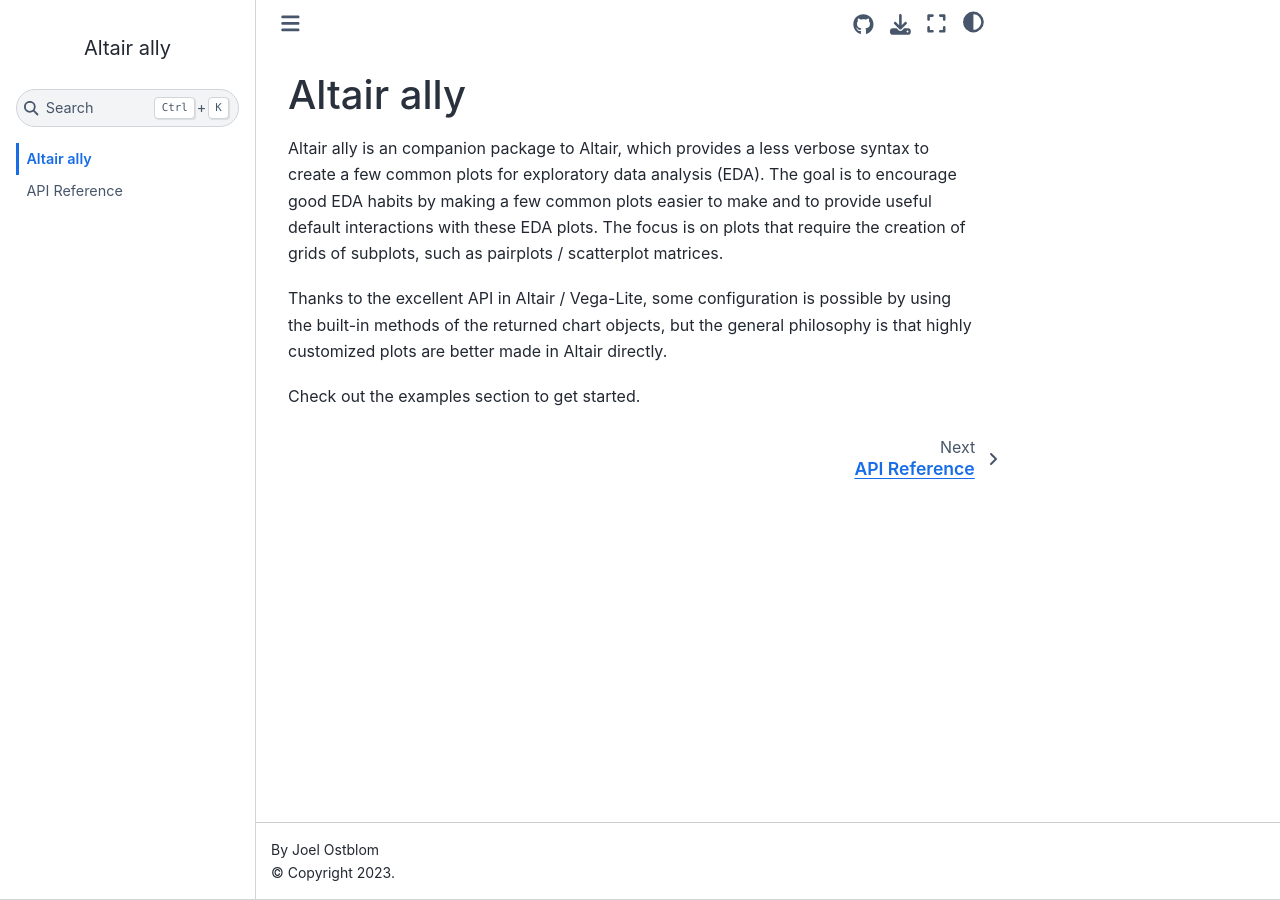
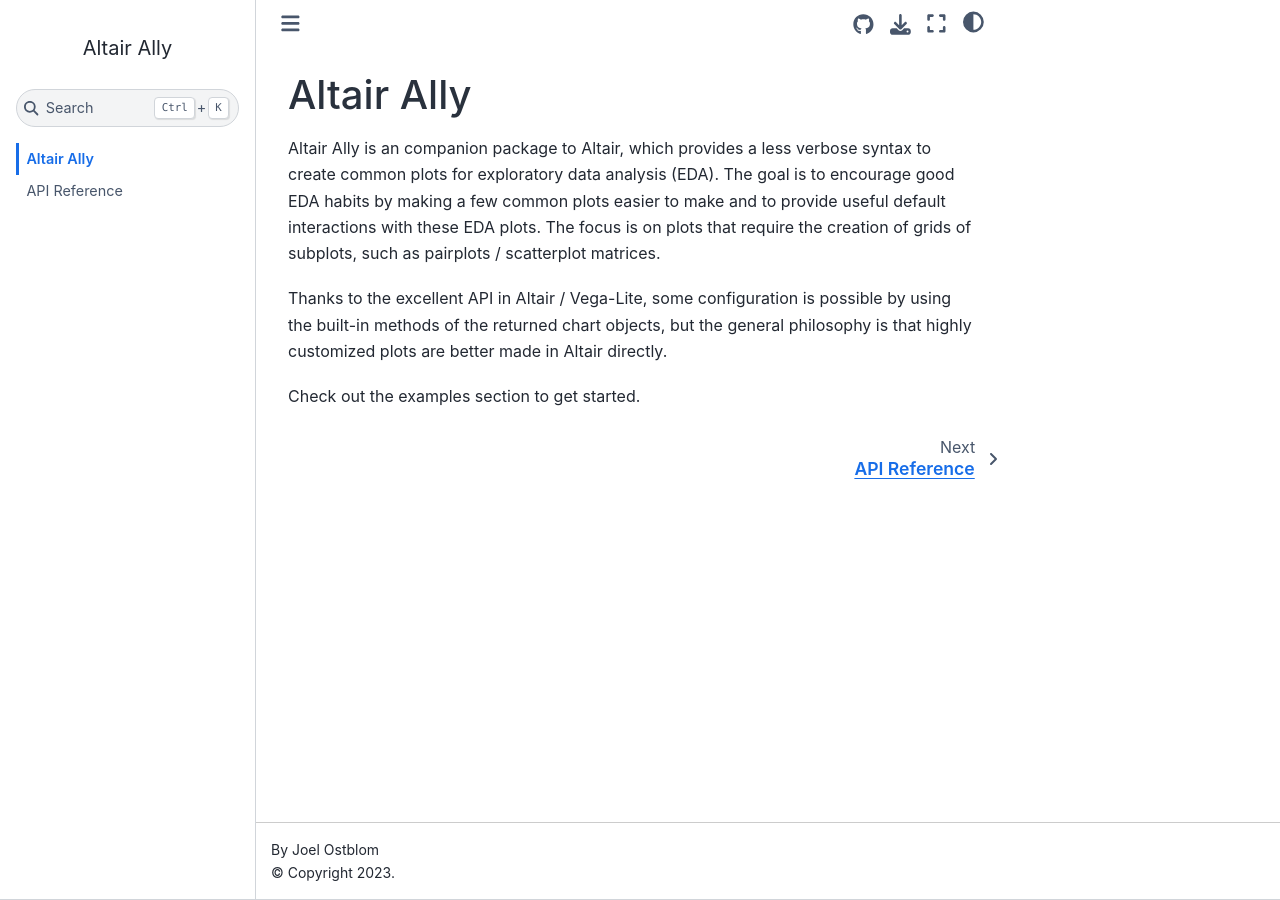
Before and after one commit to vega/altair_ally, a Jupyter Book: the page built from doc/intro.md, in a window 1280 px wide. Built offline with Jupyter Book 1.0.4 settings and Sphinx 7.4.7 and the Sphinx Book theme 1.1.4, drawn with Linux system fonts in a browser that asks for light colours; pages that are not in the unit, such as notebooks, are missing from menus.

Commit message:
Capitalize name

```diff
--- a/doc/_config.yml
+++ b/doc/_config.yml
@@ -1,7 +1,7 @@
 # Book settings
 # Learn more at https://jupyterbook.org/customize/config.html
 
-title: Altair ally
+title: Altair Ally
 author: Joel Ostblom
 # logo: logo.png
 
--- a/doc/intro.md
+++ b/doc/intro.md
@@ -1,7 +1,7 @@
-# Altair ally
+# Altair Ally
 
-Altair ally is an companion package to Altair,
-which provides a less verbose syntax to create a few common plots
+Altair Ally is an companion package to Altair,
+which provides a less verbose syntax to create common plots
 for exploratory data analysis (EDA).
 The goal is to encourage good EDA habits
 by making a few common plots easier to make
```
